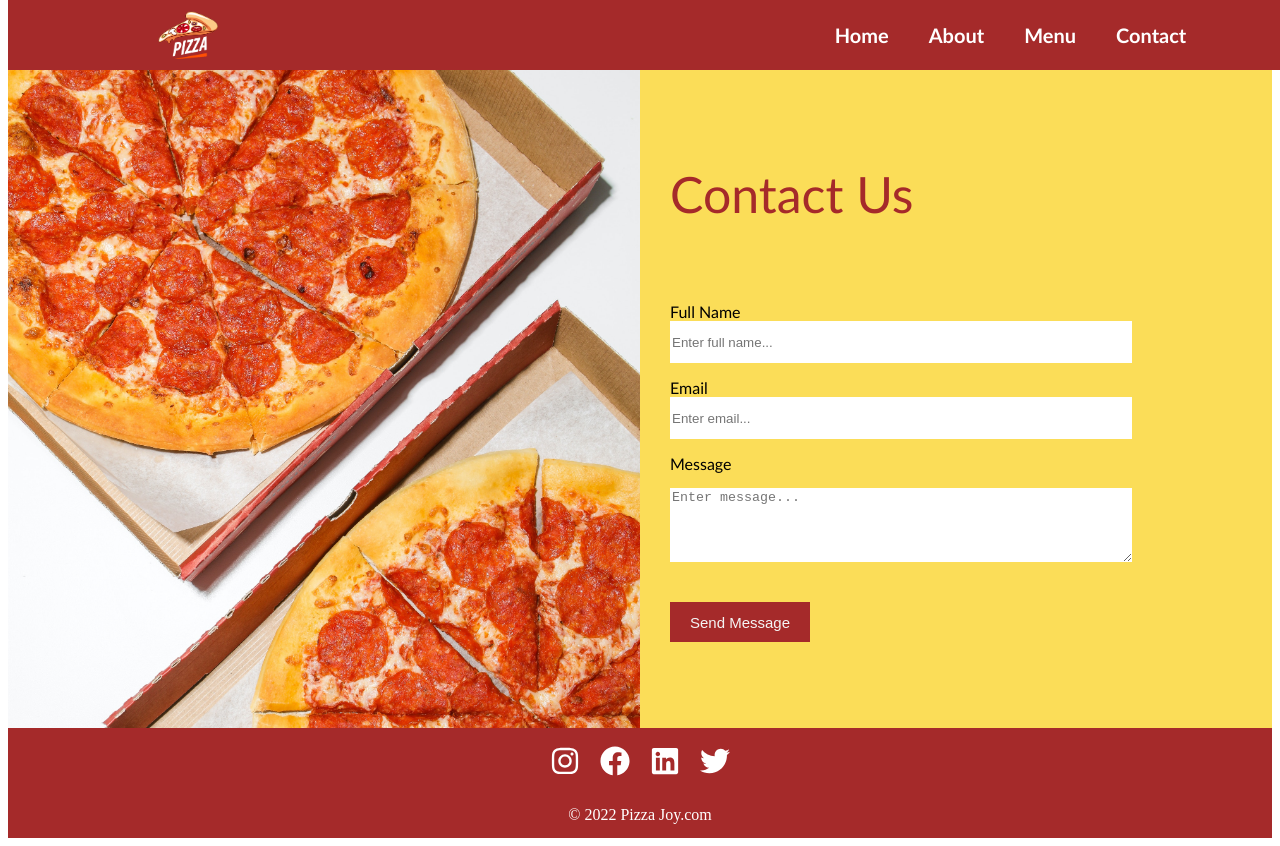
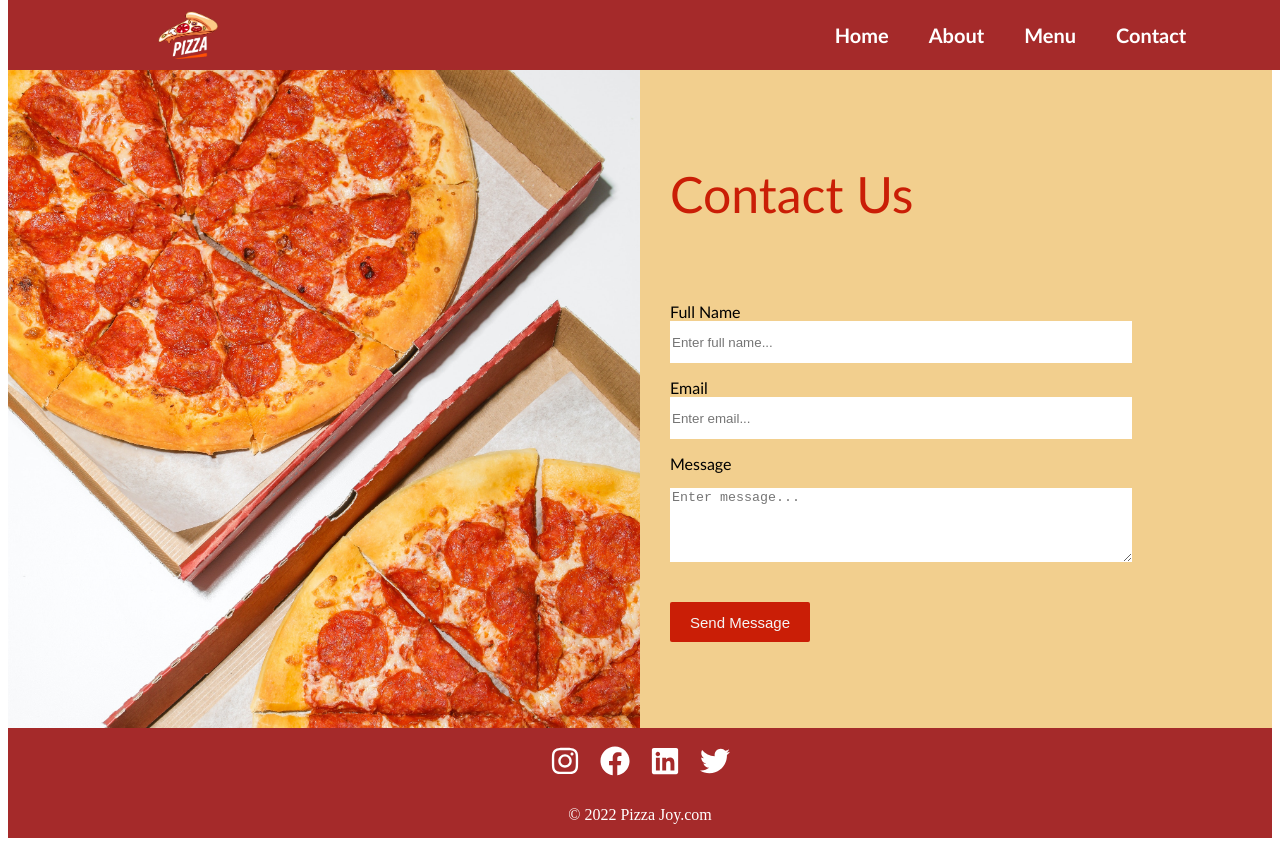
Before and after one commit to MhamadSaid/Restaurant-menu, a React (Create React App) app: page /contact in a window 1280 px wide. Built offline with nearby package versions, Linux system fonts and the light colour scheme.

Commit message:
edit contact section

```diff
--- a/src/styles/Contact.css
+++ b/src/styles/Contact.css
@@ -1,7 +1,7 @@
 .contact {
   width: 100%;
   height: 90vh;
-  background-color: #fbdd58;
+  background-color: #f2cf8e;
   display: flex;
   font-family: "Gill Sans", "Gill Sans MT", Calibri, "Trebuchet MS", sans-serif;
 }
@@ -24,7 +24,7 @@
   font-weight: 10;
   font-size: 50px;
   margin-left: 30px;
-  color: #a52a2a;
+  color: #ca1e06;
 }
 .contact h1 {
   margin-top: 100px;
@@ -39,6 +39,7 @@ form input {
   height: 40px;
   width: 80%;
   border: none;
+  color: #121619;
 }
 
 form textarea {
@@ -57,10 +58,11 @@ form button {
   width: 140px;
   height: 40px;
   border: none;
-  background-color: #a52a2a;
+  background-color: #ca1e06;
   color: whitesmoke;
   font-size: 15px;
   cursor: pointer;
+  border-radius: 2px;
 }
 
 @media (max-width: 768px) {
```
